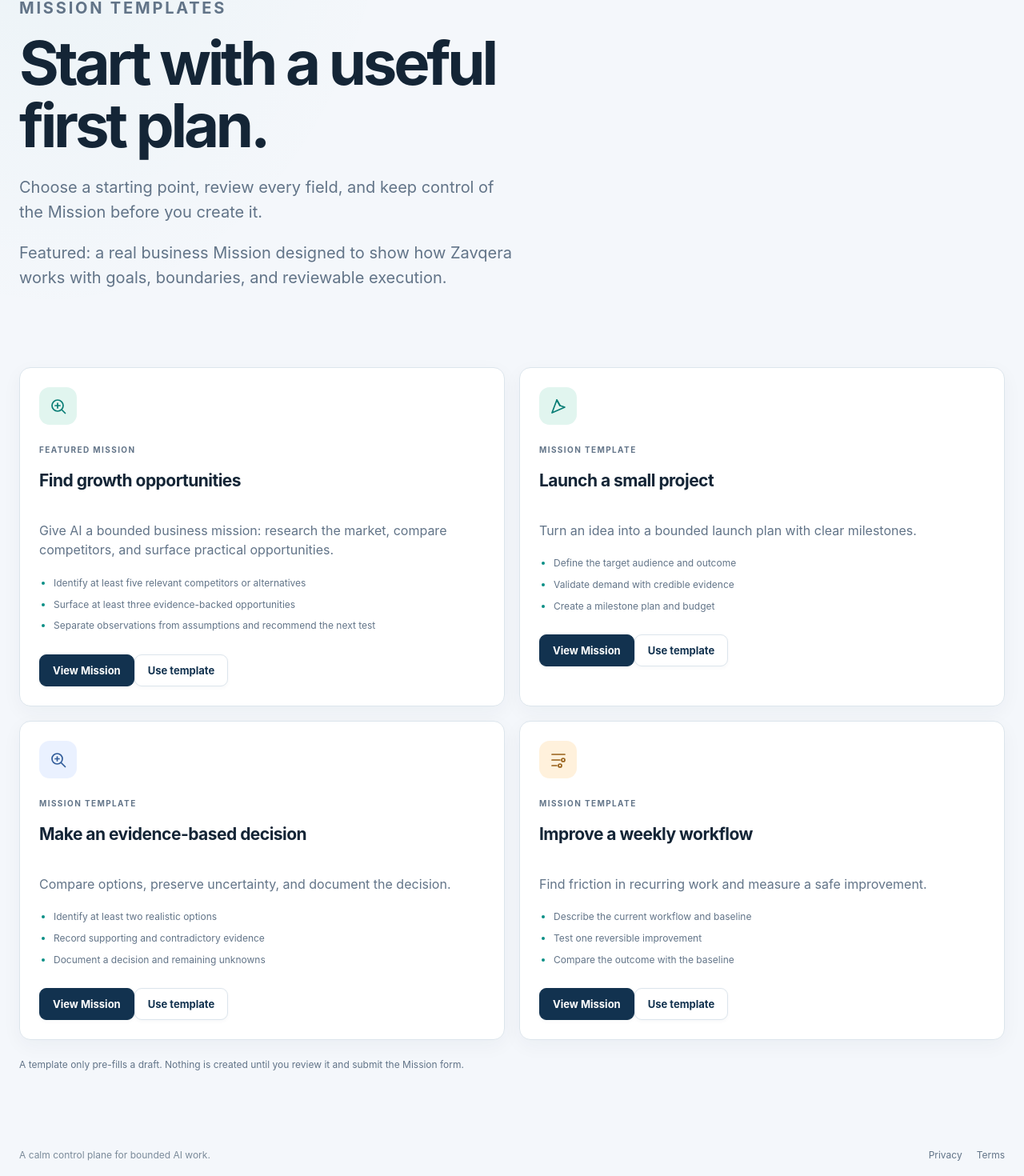
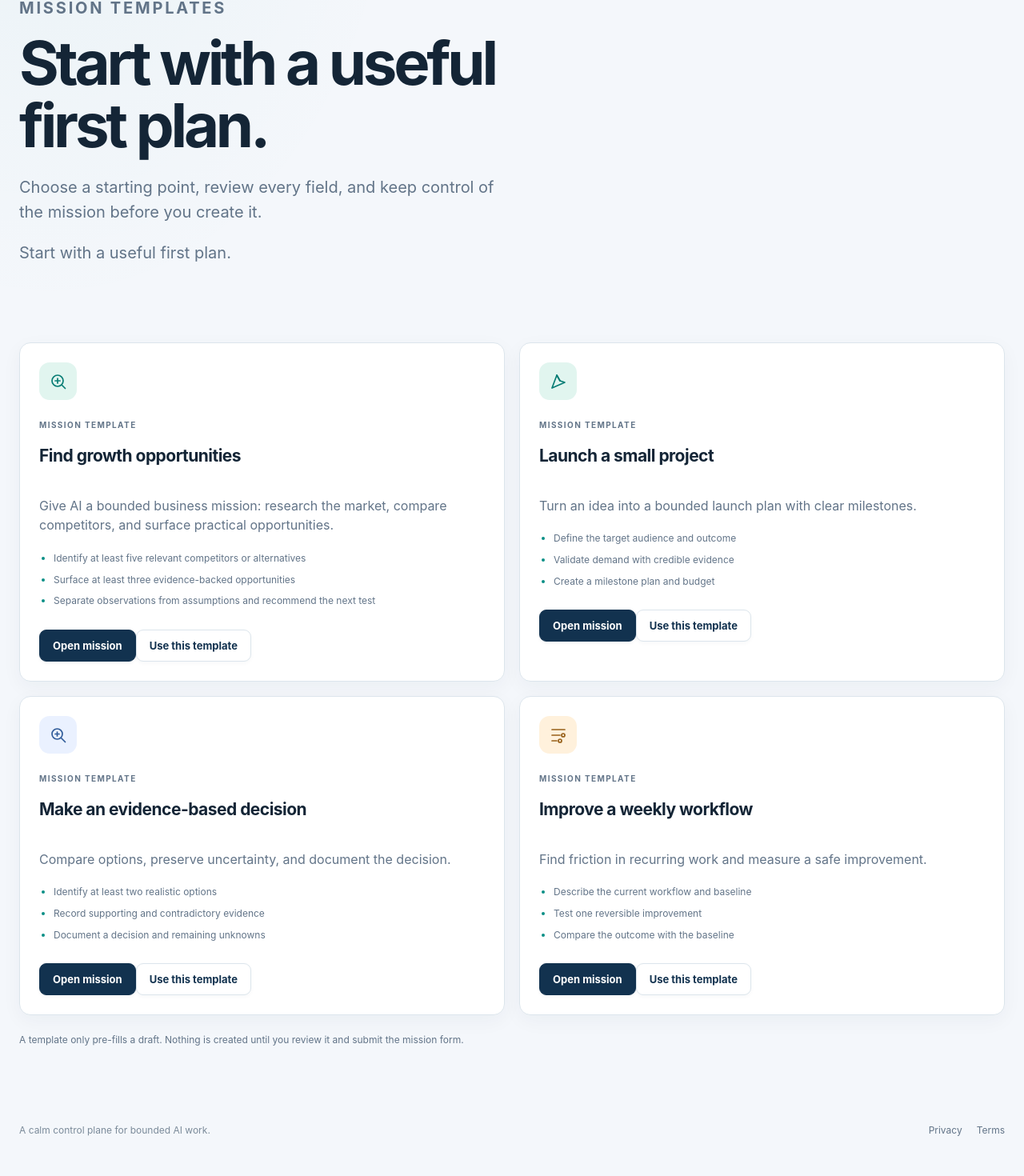
Before and after one commit to abdalrhmanata-gif/Nexo, a Next.js app in the folder apps/web/: page /templates in a window 1280 px wide. Shown: the part 224-1694 px from the top of the page at 80% size. After the commit the page ends 1671 px from the top, so only its background shows below. Built offline with nearby package versions, Linux system fonts and the light colour scheme; no server answers.

Commit message:
Align template page copy with existing translation keys

```diff
--- a/apps/web/app/templates/page.tsx
+++ b/apps/web/app/templates/page.tsx
@@ -26,22 +26,22 @@ export default async function TemplatesPage() {
     <section className="hero template-hero-panel">
       <p className="eyebrow"><LocalizedText en="Mission templates" /></p>
       <h1><LocalizedText en="Start with a useful first plan." /></h1>
-      <p><LocalizedText en="Choose a starting point, review every field, and keep control of the Mission before you create it." /></p>
-      <p className="action-hint"><LocalizedText en="Featured: a real business Mission designed to show how Zavqera works with goals, boundaries, and reviewable execution." /></p>
+      <p><LocalizedText en="Choose a starting point, review every field, and keep control of the mission before you create it." /></p>
+      <p className="action-hint"><LocalizedText en="Start with a useful first plan." /></p>
     </section>
     <section className="grid" aria-label={t("Mission templates")}>
       {missionTemplates.map((template) => <article className={`card template-card${template.featured ? " template-card-featured" : ""}`} key={template.id}>
         <div className={`template-icon template-icon-${template.id}`}><TemplateIcon id={template.id} /></div>
-        <p className="eyebrow">{template.featured ? <LocalizedText en="Featured Mission" /> : <LocalizedText en="Mission template" />}</p>
+        <p className="eyebrow">{template.featured ? <LocalizedText en="Mission template" /> : <LocalizedText en="Mission template" />}</p>
         <h2><LocalizedText en={template.title} /></h2>
         <p><LocalizedText en={template.description} /></p>
         <ul className="template-criteria">{template.criteria.map((criterion) => <li key={criterion}><LocalizedText en={criterion} /></li>)}</ul>
         <div className="template-card-actions">
-          <Link className="button" href={`/templates/${template.id}`}><LocalizedText en="View Mission" /></Link>
-          <Link className="button button-quiet" href={templateHref(template, t)}><LocalizedText en="Use template" /></Link>
+          <Link className="button" href={`/templates/${template.id}`}><LocalizedText en="Open mission" /></Link>
+          <Link className="button button-quiet" href={templateHref(template, t)}><LocalizedText en="Use this template" /></Link>
         </div>
       </article>)}
     </section>
-    <p className="action-hint template-note"><LocalizedText en="A template only pre-fills a draft. Nothing is created until you review it and submit the Mission form." /></p>
+    <p className="action-hint template-note"><LocalizedText en="A template only pre-fills a draft. Nothing is created until you review it and submit the mission form." /></p>
   </div>;
 }
```
